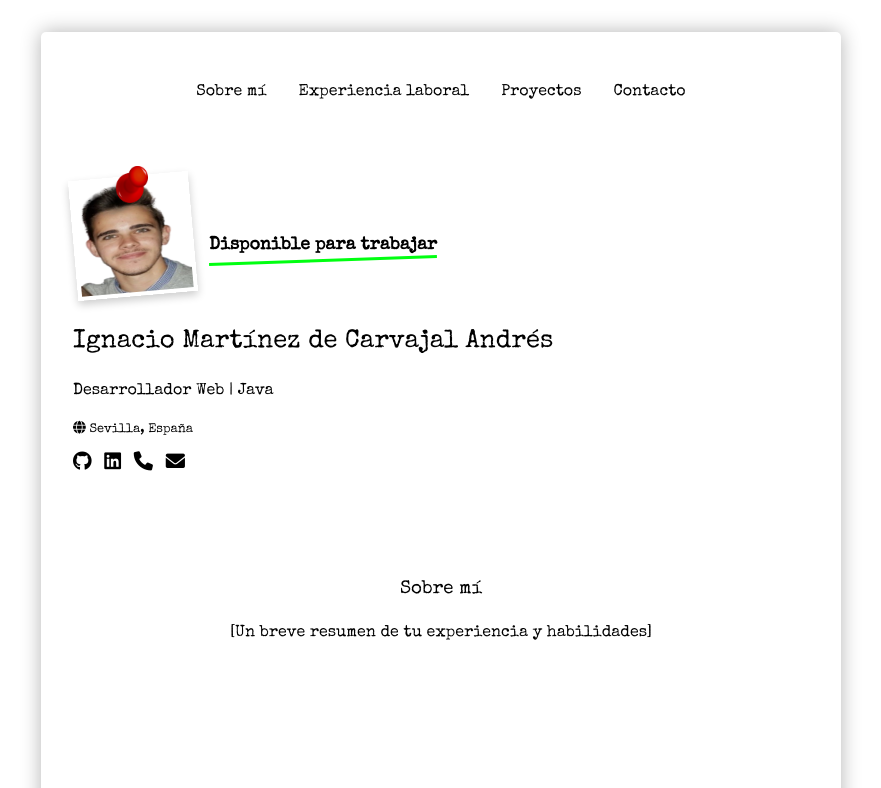
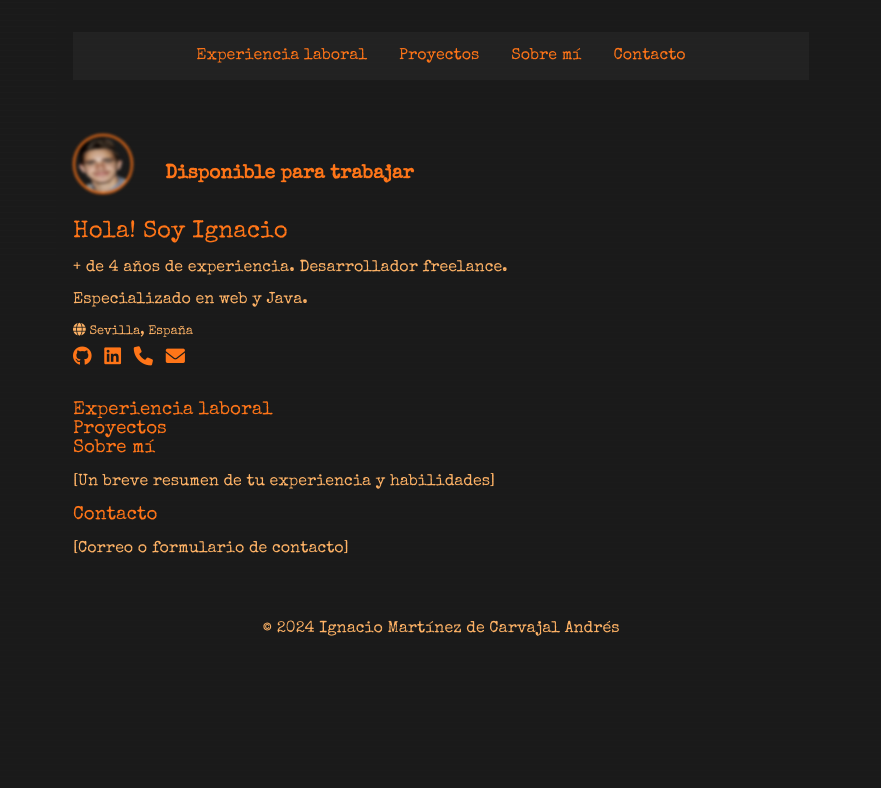
Before and after one commit to Nachomca/Portfolio, a plain HTML site: page index.html in a window 1280 px wide. Shown: the top 788 px of the page, without its empty margins (199-1080 px from the left). Drawn offline with nearby package versions, Linux system fonts and the light colour scheme.

Commit message:
Cambio general

```diff
--- a/index.html
+++ b/index.html
@@ -14,9 +14,9 @@
         <header>
             <nav>
                 <ul>
-                    <li><a href="#about">Sobre mí</a></li>
                     <li><a href="#experience">Experiencia laboral</a></li>
                     <li><a href="#projects">Proyectos</a></li>
+                    <li><a href="#about">Sobre mí</a></li>
                     <li><a href="#contact">Contacto</a></li>
                 </ul>
             </nav>
@@ -25,12 +25,13 @@
         <section id="hero">
             <div class="hero-content">
                 <div class="hero-top">
-                    <img src="pin.webp" alt="Chincheta" class="pin">
+                    <!--<img src="pin.webp" alt="Chincheta" class="pin">-->
                     <img src="foto.png" alt="Tu foto" class="profile-pic">
                     <span class="availability">Disponible para trabajar</span>
                 </div>
-                <h2>Ignacio Martínez de Carvajal Andrés</h2>
-                <p class="subtitle">Desarrollador Web | Java</p>
+                <h2>Hola! Soy Ignacio</h2>
+                <p class="subtitle">+ de 4 años de experiencia. Desarrollador freelance.</p>
+                <p class="subtitle">Especializado en web y Java.</p>
                 <p class="location"><i class="fas fa-globe"></i> Sevilla, España</p>
                 <div class="social-links">
                     <a href="https://github.com/tuusuario" target="_blank"><i class="fab fa-github"></i></a>
@@ -41,9 +42,11 @@
             </div>
         </section>
 
-        <section id="about">
-            <h3>Sobre mí</h3>
-            <p>[Un breve resumen de tu experiencia y habilidades]</p>
+        <section id="experience">
+            <h3>Experiencia laboral</h3>
+            <div class="experience-list">
+                <!-- Aquí irán tus experiencias -->
+            </div>
         </section>
 
         <section id="projects">
@@ -51,6 +54,11 @@
             <div class="project-list">
                 <!-- Aquí irán tus proyectos -->
             </div>
+        </section>
+
+        <section id="about">
+            <h3>Sobre mí</h3>
+            <p>[Un breve resumen de tu experiencia y habilidades]</p>
         </section>
 
         <section id="contact">
@@ -62,5 +70,24 @@
             <p>&copy; 2024 Ignacio Martínez de Carvajal Andrés</p>
         </footer>
     </div>
+
+    <div class="noise"></div>
+<div class="scanlines"></div>
+
+<script>
+    // Cambia la opacidad de las líneas de escaneo y el ruido de fondo
+    setInterval(() => {
+        const scanlinesDiv = document.querySelector('.scanlines');
+        const noiseDiv = document.querySelector('.noise');
+
+        // Cambiar la opacidad de las líneas de escaneo
+        scanlinesDiv.style.opacity = Math.random() * 0.1; // Cambia entre 0 y 0.2
+
+        // Cambiar la opacidad de la interferencia
+        noiseDiv.style.opacity = Math.random() * 0.025; // Cambia entre 0 y 0.1
+    }, 1); // Cambia cada 200 ms
+</script>
+
+
 </body>
 </html>
--- a/style.css
+++ b/style.css
@@ -5,39 +5,72 @@
     box-sizing: border-box;
 }
 
+/* Estilo base */
 body {
-    font-family: 'Special Elite', monospace;
-    /*background-image: url('fondo.jpg'); /* Imagen de fondo de la mesa */
-    background-color: rgb(255, 255, 255);
-    background-size: cover; /* La imagen cubrirá todo el fondo */
-    background-position: center;
-    background-attachment: fixed; /* Mantener el fondo de la mesa fijo */
-    color: #000; /* Texto en negro */
-    line-height: 1.6;
-    display: flex;
-    justify-content: center; /* Centra el contenedor en la página */
-    padding: 2rem; /* Espacio alrededor del contenedor */
-    min-height: 100vh; /* Asegura que el body siempre ocupe el alto completo */
+    background-color: #1a1a1a; /* Fondo oscuro */
+    color: #ff7518; /* Color del texto */
+    font-family: 'Special Elite', monospace; /* Fuente estilo máquina de escribir */
 }
 
+/* Efecto de ruido */
+.noise {
+    position: fixed;
+    top: 0;
+    left: 0;
+    width: 100%;
+    height: 100%;
+    pointer-events: none; /* Permite hacer clic en el contenido por debajo */
+    z-index: 5; /* Asegúrate de que esté por encima del contenido */
+    background: rgba(255, 255, 255, 0.1); /* Color de fondo con opacidad */
+}
+
+/* Efecto de scanlines */
+.scanlines {
+    position: fixed;
+    top: 0;
+    left: 0;
+    width: 100%;
+    height: 100%;
+    background: repeating-linear-gradient(
+        0deg,
+        transparent,
+        transparent 5px,
+        rgba(255, 255, 255, 0.1) 5px,
+        rgba(255, 255, 255, 0.1) 6px
+    );
+    opacity: 0; /* Inicialmente invisible */
+    z-index: 6; /* Asegúrate de que esté por encima del contenido */
+}
+
+/* Ajustes en el scanlines */
+.scanlines {
+    animation: flicker 0.1s infinite; /* Animación para parpadear */
+}
+
+@keyframes flicker {
+    0%, 100% { opacity: 0.1; }
+    50% { opacity: 0.2; }
+}
+
+
 .container {
-    width: 800px; /* Ancho máximo del "folio" */
-    background-color: #ffffff; /* Fondo blanco del folio */
-    padding: 2rem; /* Espacio interno del "folio" */
-    box-shadow: 0 0 20px rgba(0, 0, 0, 0.3); /* Sombra para simular profundidad */
-    border-radius: 5px; /* Bordes redondeados */
+    width: 800px;
+    /*background-color: #222; /* Fondo más oscuro para el contenido */
+    padding: 2rem;
+    border-radius: 5px;
     margin: auto;
     position: relative;
-    z-index: 10; /* Asegura que el folio esté por encima del fondo */
+    /*z-index: 10;*/
+    color: #ff7518; /* Color de texto naranja para el contenido */
 }
 
 a {
-    color: #000; /* Links en negro */
+    color: #ff7518; /* Links en naranja */
     text-decoration: none;
 }
 
 header {
-    background-color: #fff; /* Fondo blanco */
+    background-color: #222;
     padding: 1rem;
     text-align: left;
 }
@@ -46,150 +79,108 @@ nav ul {
     list-style: none;
     display: flex;
     justify-content: center;
-    flex-wrap: wrap; /* Permite que los elementos se envuelvan en pantallas pequeñas */
+    flex-wrap: wrap;
 }
 
 nav ul li {
     margin: 0 1rem;
 }
 
-/* Sección Hero */
 #hero {
     text-align: left;
-    padding: 2rem 0; /* Espaciado superior e inferior */
+    padding: 2rem 0;
 }
 
 .hero-content {
-    text-align: left;
     margin-top: 2rem;
 }
 
 .hero-top {
     display: flex;
     align-items: center;
-    position: relative; /* Para posicionar la chincheta respecto a este contenedor */
+    position: relative;
     margin-bottom: 1rem;
 }
 
-.pin {
-    position: absolute; /* Posiciona la chincheta en la esquina superior */
-    top: -20px; /* Ajusta la posición según sea necesario */
-    left: 15px; /* Ajusta la posición según sea necesario */
-    width: 60px; /* Tamaño de la chincheta */
-    height: 60px; /* Mantener la proporción */
-    z-index: 20; /* Asegura que la chincheta esté por encima de otros elementos */
-}
-
 .profile-pic {
-    width: 120px; /* Tamaño de la imagen redonda */
-    height: 120px; /* Mantener la proporción */
-    border-radius: 0%; /* Hace que la imagen sea redonda */
-    margin-right: 1rem; /* Espacio entre imagen y texto */
-    border: 4px solid white; /* Borde blanco para simular un papel */
-    box-shadow: 0 4px 8px rgba(0, 0, 0, 0.2); /* Sombra para simular profundidad */
-    position: relative; /* Permite posicionar pseudo-elementos */
-    top: -10px; /* Mueve la imagen hacia arriba para simular que está pegada */
-    transform: rotate(-5deg); /* Efecto de subrayado ligeramente inclinado */
+    width: 60px;
+    height: 60px;
+    border-radius: 50%;
+    margin-right: 1rem;
+    border: 2px solid #ff7518;
+    filter: blur(1.5px); /* Desenfoque suave para efecto retro */
+    position: relative;
+    top: -10px;
 }
 
 .availability {
-    font-size: 1.1rem; /* Tamaño de la fuente más pequeño */
+    font-size: 1.2rem;
     font-weight: bold;
-    position: relative;
-    color: black; /* Aseguramos que el color del texto sea negro */
-    display: inline-block; /* Permite que el pseudo-elemento se alinee con el texto */
-}
-
-.availability::after {
-    content: '';
-    position: absolute;
-    left: 0;
-    bottom: -2px; /* Ajuste para el subrayado */
-    width: 100%;
-    height: 3px; /* Grosor del subrayado */
-    background-color: #00ff11; /* Color amarillo para el subrayado */
-    transform: rotate(-2deg); /* Efecto de subrayado ligeramente inclinado */
+    color: #ff7518;
+    margin-left: 1rem; /* Espacio a la izquierda para que quede alineado */
+    display: inline-block;
 }
 
 .subtitle {
-    font-size: 1rem; /* Tamaño más pequeño para el subtítulo */
-    margin-bottom: 0.5rem; /* Menos margen */
+    font-size: 1rem;
+    margin-bottom: 0.5rem;
+    color: #ffb366; /* Naranja más claro para los subtítulos */
 }
 
 .location {
-    font-size: 0.8rem; /* Tamaño más pequeño para la ubicación */
-    color: #000;
-    margin-bottom: 0.5rem; /* Menos margen */
+    font-size: 0.8rem;
+    margin-bottom: 0.5rem;
 }
 
 .social-links a {
-    margin-right: 0.5rem; /* Espacio entre iconos más pequeño */
-    font-size: 1.2rem; /* Tamaño más pequeño para iconos */
+    margin-right: 0.5rem;
+    font-size: 1.2rem;
 }
 
 .social-links a:hover {
-    color: #555; /* Efecto hover */
+    color: #ffb366; /* Hover más claro */
 }
 
 h1, h2, h3 {
     font-weight: normal;
-}
-
-h2 {
-    font-size: 1.6rem;
-    margin-bottom: 0.5rem;
+    color: #ff7518;
 }
 
 p {
     margin: 1rem 0;
-    font-size: 1rem; /* Ajustar el tamaño del párrafo */
-}
-
-#about, #projects, #contact {
-    padding: 4rem 2rem;
-    text-align: center;
+    font-size: 1rem;
+    color: #ffb366; /* Texto de párrafos en naranja más claro */
 }
 
 footer {
-    text-align: center; /* Centro el texto en el pie de página */
+    text-align: center;
     padding: 2rem;
     font-size: 0.8rem;
-}
-
-footer p {
-    font-family: 'Courier New', Courier, monospace;
+    color: #ff7518;
 }
 
 /* Media Queries para Responsividad */
 @media (max-width: 768px) {
     .hero-top {
-        flex-direction: column; /* Cambia a columna en pantallas pequeñas */
-        align-items: center; /* Centra los elementos */
+        flex-direction: column;
+        align-items: center;
     }
 
     .profile-pic {
-        margin-bottom: 1rem; /* Espaciado debajo de la imagen */
-    }
-
-    .availability {
-        font-size: 1.2rem; /* Reduce el tamaño de la fuente en pantallas pequeñas */
+        margin-bottom: 1rem;
     }
 
     h2 {
-        font-size: 2rem; /* Reduce el tamaño del nombre en pantallas pequeñas */
-    }
-
-    p {
-        font-size: 1rem; /* Reduce el tamaño del párrafo en pantallas pequeñas */
+        font-size: 2rem;
     }
 }
 
 @media (max-width: 480px) {
     nav ul {
-        flex-direction: column; /* Cambia a columna en pantallas muy pequeñas */
+        flex-direction: column;
     }
 
     nav ul li {
-        margin: 0.5rem 0; /* Espaciado vertical entre los elementos de navegación */
+        margin: 0.5rem 0;
     }
 }
```
